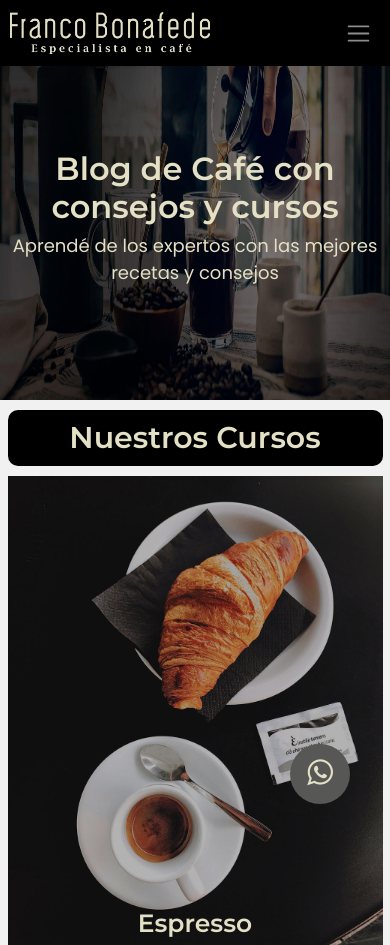
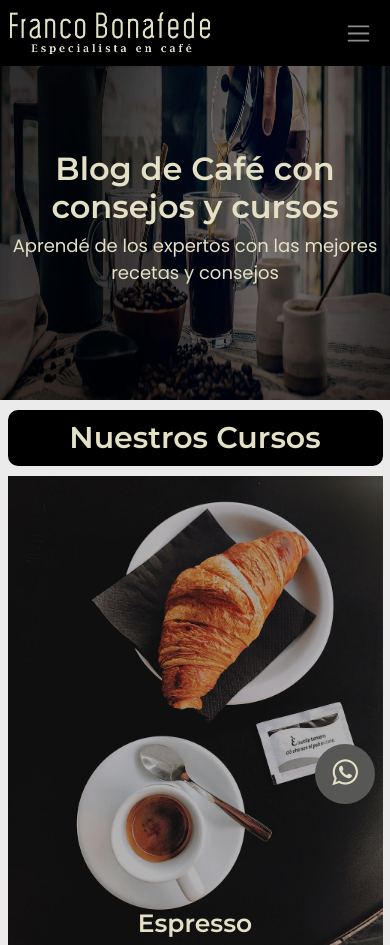
Before and after one commit to germanvaras/cafeartsass, a plain HTML site: page index.html in a window 390 px wide. Shown: the top 945 px of the page. Drawn offline with nearby package versions, Linux system fonts and the light colour scheme.

Commit message:
boton corregido en version mobil

```diff
--- a/css/style.css
+++ b/css/style.css
@@ -2,7 +2,7 @@
   font-size: 62.5%; }
 
 body {
-  background-color: #f1f1f1; }
+  background-color: #ebebeb; }
 
 h1, h2, h3, h4 {
   font-family: 'Montserrat', sans-serif;
@@ -331,4 +331,6 @@ span.navbar-toggler-icon {
 
 @media (max-width: 769px) {
   .sectionCursos__subtitulo {
-    bottom: 4.2rem; } }
+    bottom: 4.2rem; }
+  .whatsapp {
+    right: 1.5rem; } }
--- a/scss/globales/_globales.scss
+++ b/scss/globales/_globales.scss
@@ -3,7 +3,9 @@
 
 }
 body{
-    background-color:#f1f1f1;
+    background-color:#ebebeb;
+
+
 }
 h1,h2,h3,h4{
     font-family: 'Montserrat', sans-serif;
--- a/scss/globales/_mq.scss
+++ b/scss/globales/_mq.scss
@@ -57,5 +57,7 @@
     .sectionCursos__subtitulo{
         bottom: 4.2rem;
     }
-
+    .whatsapp{
+        right:1.5rem;
+    }
   }
```
